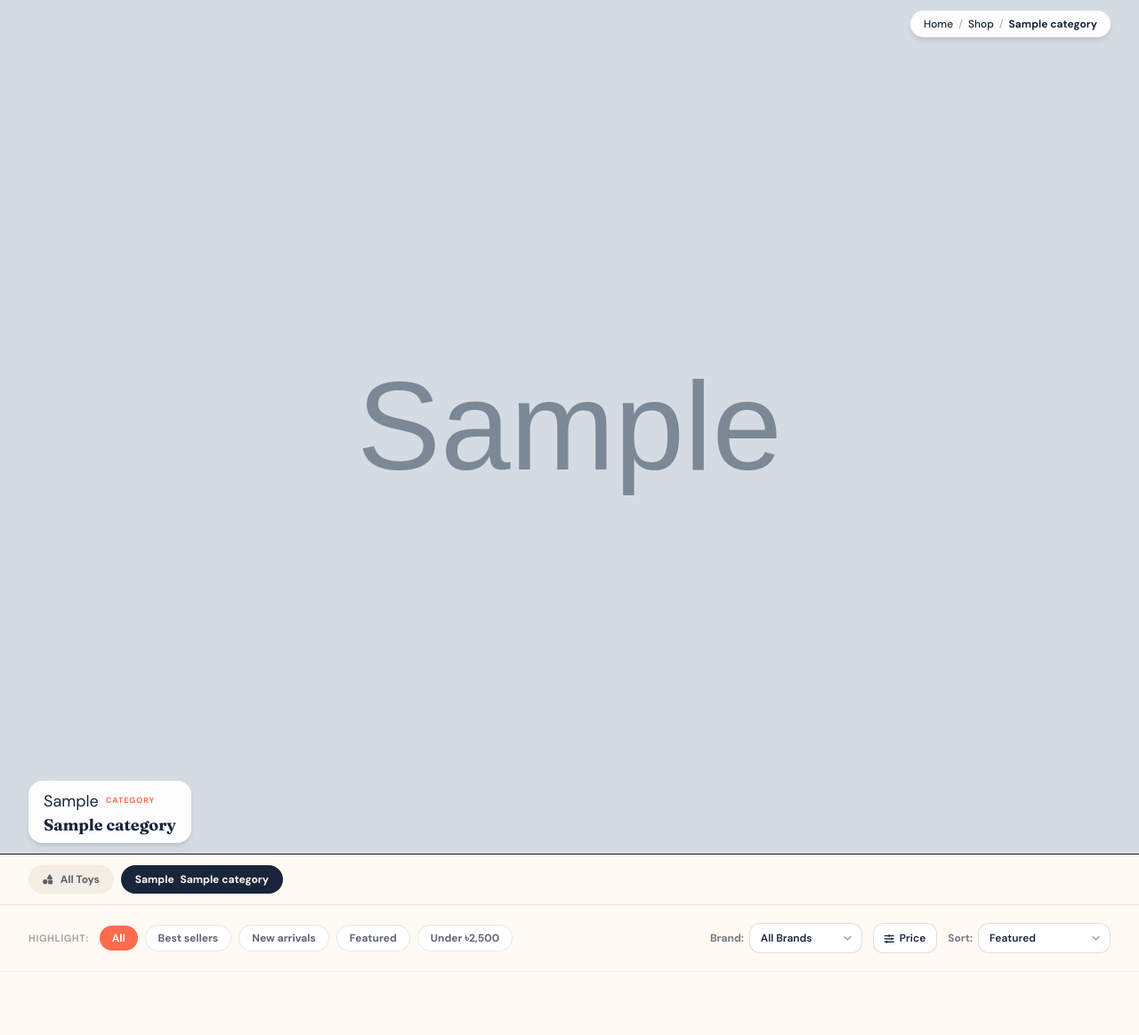
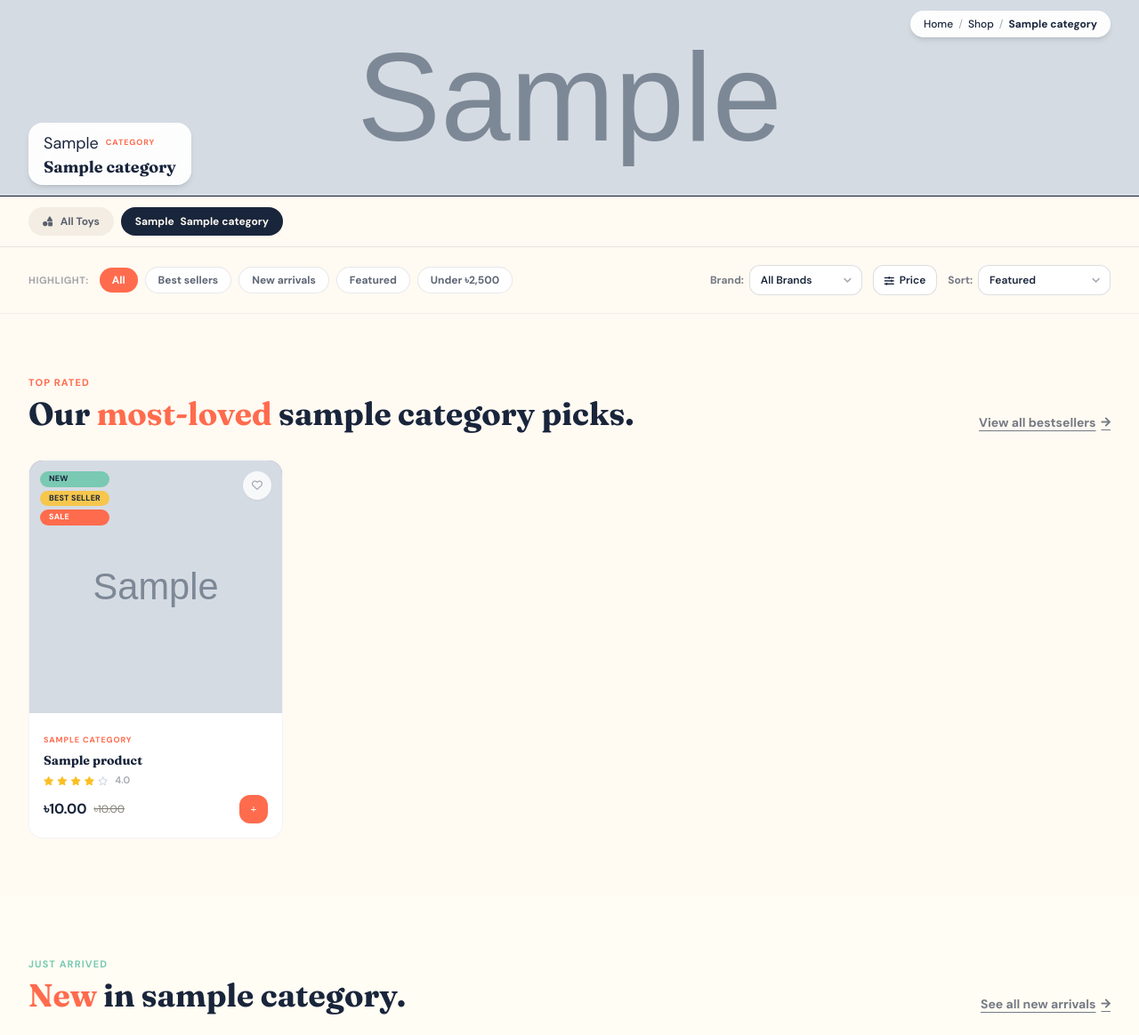
Before and after one commit to MonzurMorshed/kid_ecom, a Django app: page /shop/sample/ in a window 1280 px wide. Shown: the part 106-1270 px from the top of the page at 89% size. Run offline with Django 5.2, Linux system fonts and the light colour scheme; data comes from the database, SQL or seed files in the repository; tables that the repository leaves empty hold one stand-in row (values such as "Sample post"); grey boxes marked "Sample" are stand-in pictures; parts of the project's set-up code (start-up, migrations or seed data) failed here and were passed over; some libraries are stand-ins or nearby versions.

Commit message:
home page and category detail page design

```diff
--- a/templates/base.html
+++ b/templates/base.html
@@ -188,6 +188,55 @@
         .category-card:hover {
             transform: translateY(-6px) rotate(-1deg);
             box-shadow: 0 15px 28px rgba(25,37,59,.1);
+        }
+
+        /* 6-Column Responsive Product Grid for Homepage */
+        .home-products-grid {
+            display: grid !important;
+            grid-template-columns: repeat(2, minmax(0, 1fr)) !important;
+            gap: 0.75rem !important;
+        }
+        @media (min-width: 640px) {
+            .home-products-grid {
+                grid-template-columns: repeat(3, minmax(0, 1fr)) !important;
+                gap: 0.875rem !important;
+            }
+        }
+        @media (min-width: 768px) {
+            .home-products-grid {
+                grid-template-columns: repeat(4, minmax(0, 1fr)) !important;
+                gap: 1rem !important;
+            }
+        }
+        @media (min-width: 1024px) {
+            .home-products-grid {
+                grid-template-columns: repeat(6, minmax(0, 1fr)) !important;
+                gap: 1rem !important;
+            }
+        }
+
+        /* Compact, Proportional Category Hero Banner */
+        .category-hero-banner {
+            position: relative !important;
+            width: 100% !important;
+            height: 160px !important;
+            overflow: hidden !important;
+        }
+        @media (min-width: 640px) {
+            .category-hero-banner {
+                height: 190px !important;
+            }
+        }
+        @media (min-width: 1024px) {
+            .category-hero-banner {
+                height: 220px !important;
+            }
+        }
+        .category-hero-banner img {
+            width: 100% !important;
+            height: 100% !important;
+            object-fit: cover !important;
+            object-position: center !important;
         }
 
         .search-field { width: 38px; transition: width .2s ease, background .2s ease; }
--- a/templates/storefront/category_detail.html
+++ b/templates/storefront/category_detail.html
@@ -22,7 +22,7 @@
 <!-- ── Banner Variant: When Banner is Set ── -->
 <section class="relative w-full overflow-hidden bg-slate-900 border-b border-ink/5" aria-label="{{ selected_category.name }}">
     <!-- Banner Image (Compact & Proportional Height) -->
-    <div class="relative w-full h-[140px] sm:h-[180px] md:h-[210px] lg:h-[230px] overflow-hidden">
+    <div class="category-hero-banner">
         <img src="{{ category_top_banner.image.url }}"
              alt="{{ category_top_banner.title|default:selected_category.name }}"
              class="w-full h-full object-cover object-center">
--- a/templates/storefront/index.html
+++ b/templates/storefront/index.html
@@ -306,7 +306,7 @@
             </a>
         </div>
 
-        <div class="grid grid-cols-2 sm:grid-cols-3 md:grid-cols-4 lg:grid-cols-6 gap-3 sm:gap-4">
+        <div class="home-products-grid">
             {% for product in featured_products %}
             {% include "storefront/partials/product_card.html" with product=product %}
             {% endfor %}
@@ -337,7 +337,7 @@
             </a>
         </div>
 
-        <div class="grid grid-cols-2 sm:grid-cols-3 md:grid-cols-4 lg:grid-cols-6 gap-3 sm:gap-4">
+        <div class="home-products-grid">
             {% for product in bestsellers %}
             {% include "storefront/partials/product_card.html" with product=product %}
             {% endfor %}
@@ -368,7 +368,7 @@
             </a>
         </div>
 
-        <div class="grid grid-cols-2 sm:grid-cols-3 md:grid-cols-4 lg:grid-cols-6 gap-3 sm:gap-4">
+        <div class="home-products-grid">
             {% for product in recent_products %}
             {% include "storefront/partials/product_card.html" with product=product %}
             {% endfor %}
```
